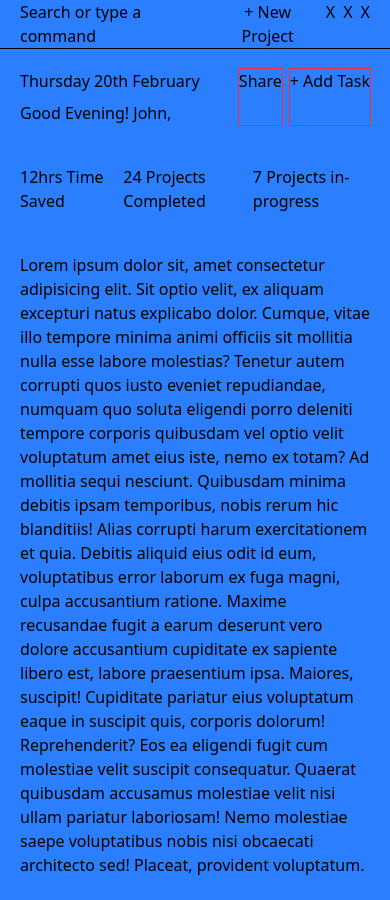
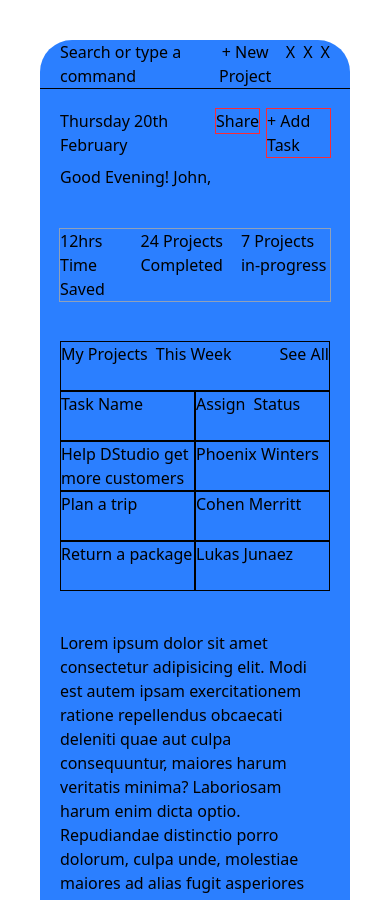
Before and after one commit to TechCrent/Dashboard, a website built with Vite: page dashboard/index.html in a window 390 px wide. Shown: the top 900 px of the page. Built offline with nearby package versions, Linux system fonts and the light colour scheme.

Commit message:
Finished layout for first section (Mobile View)

```diff
--- a/dashboard/index.html
+++ b/dashboard/index.html
@@ -6,8 +6,13 @@
     <link rel="stylesheet" href="/src/style.css" />
     <title>dashboard</title>
   </head>
-  <body class="grid grid-row md:grid-cols-[1fr_4fr]">
-    <div class="bg-green-500 hidden md:flex flex-col h-screen">
+  <!-- Whole Screen-->
+  <body class="">
+    <div class="grid grid-row md:grid-cols-[1fr_4fr] p-10">
+      <!-- Menu Bar Section -->
+      <div
+        class="bg-green-500 hidden md:flex flex-col h-auto rounded-tl-4xl rounded-bl-4xl"
+      >
         <div class="border-black border-b">
           <div class="p-5">
             <h1>Mondays</h1>
@@ -31,7 +36,11 @@
           </div>
         </div>
       </div>
-    <main class="bg-blue-500">
+
+      <!-- Main Section-->
+      <main
+        class="bg-blue-500 md:rounded-tl-none md:rounded-bl-none rounded-4xl"
+      >
         <header class="flex border-b border-black justify-between px-5">
           <div>Search or type a command</div>
           <div class="flex gap-2">
@@ -52,13 +61,15 @@
           </div>
           <!-- Share and Add task button-->
           <div class="flex gap-2">
-          <p class="outline outline-red-500">Share</p>
-          <p class="outline outline-red-500">+ Add Task</p>
+            <p class="outline outline-red-500 h-fit">Share</p>
+            <p class="outline outline-red-500 h-fit">+ Add Task</p>
           </div>
         </div>
         <!-- Section before containers-->
-      <div class="pb-5 p-5">
-        <div class="flex gap-2">
+        <div
+          class="pb-5 p-5 flex justify-center items-center md:block md:w-fit"
+        >
+          <div class="flex gap-2 outline outline-slate-400">
             <p>12hrs Time Saved</p>
             <p>24 Projects Completed</p>
             <p>7 Projects in-progress</p>
@@ -66,65 +77,95 @@
         </div>
         <!-- CONTAINERS-->
         <div class="">
-        <section class="p-5">
-          Lorem ipsum dolor sit, amet consectetur adipisicing elit. Sit optio
-          velit, ex aliquam excepturi natus explicabo dolor. Cumque, vitae illo
-          tempore minima animi officiis sit mollitia nulla esse labore
-          molestias? Tenetur autem corrupti quos iusto eveniet repudiandae,
-          numquam quo soluta eligendi porro deleniti tempore corporis quibusdam
-          vel optio velit voluptatum amet eius iste, nemo ex totam? Ad mollitia
-          sequi nesciunt. Quibusdam minima debitis ipsam temporibus, nobis rerum
-          hic blanditiis! Alias corrupti harum exercitationem et quia. Debitis
-          aliquid eius odit id eum, voluptatibus error laborum ex fuga magni,
-          culpa accusantium ratione. Maxime recusandae fugit a earum deserunt
-          vero dolore accusantium cupiditate ex sapiente libero est, labore
-          praesentium ipsa. Maiores, suscipit! Cupiditate pariatur eius
-          voluptatum eaque in suscipit quis, corporis dolorum! Reprehenderit?
-          Eos ea eligendi fugit cum molestiae velit suscipit consequatur.
-          Quaerat quibusdam accusamus molestiae velit nisi ullam pariatur
-          laboriosam! Nemo molestiae saepe voluptatibus nobis nisi obcaecati
-          architecto sed! Placeat, provident voluptatum.
+          <section class="p-5 grid grid-cols-2 grid-rows-5 mx-auto w-fit gap-0">
+            <div class="flex col-span-2 border border-black justify-between">
+              <!-- Row 1-->
+              <div class="flex gap-2">
+                <p>My Projects</p>
+                <p>This Week</p>
+              </div>
+              <div>
+                <p>See All</p>
+              </div>
+            </div>
+
+            <!-- Row 2 -->
+            <div class="border border-black">
+              <p>Task Name</p>
+            </div>
+            <div class="border border-black flex gap-2">
+              <p>Assign</p>
+              <p>Status</p>
+            </div>
+
+            <!-- Row 3 -->
+            <div class="border border-black">
+              <p>Help DStudio get more customers</p>
+            </div>
+            <div class="border border-black">
+              <p>Phoenix Winters</p>
+            </div>
+
+            <!-- Row 4 -->
+            <div class="border border-black">
+              <p>Plan a trip</p>
+            </div>
+            <div class="border border-black">
+              <p>Cohen Merritt</p>
+            </div>
+
+            <!-- Row 5 -->
+            <div class="border border-black">
+              <p>Return a package</p>
+            </div>
+            <div class="border border-black">
+              <p>Lukas Junaez</p>
+            </div>
           </section>
           <section class="p-5">
             Lorem ipsum dolor sit amet consectetur adipisicing elit. Modi est
-          autem ipsam exercitationem ratione repellendus obcaecati deleniti quae
-          aut culpa consequuntur, maiores harum veritatis minima? Laboriosam
-          harum enim dicta optio. Repudiandae distinctio porro dolorum, culpa
-          unde, molestiae maiores ad alias fugit asperiores deserunt! Numquam
-          excepturi laboriosam quaerat non, consequuntur at cumque
-          necessitatibus! Voluptatem voluptatibus ad nulla exercitationem maxime
-          aut ex. Eaque quis quisquam laudantium quos eius, dolore quo magni
-          veritatis aliquid, molestias sit nemo repudiandae animi quas commodi
-          officiis saepe obcaecati, nesciunt vitae aspernatur hic sed possimus
-          similique. Voluptate, at. Adipisci qui ea earum iste consequatur
-          beatae deleniti laudantium doloribus nam, voluptate iure, voluptates
-          mollitia libero culpa consequuntur numquam veniam aperiam dignissimos,
-          veritatis ad vel. Labore illum dolorem ipsum quidem. Adipisci quo illo
-          blanditiis quos iste fugit ad. Repellat provident facere amet ullam?
-          Error eveniet quis molestiae optio debitis? Eligendi id ad facilis ex
-          accusantium iure, ratione recusandae! Dolorum, odit.
+            autem ipsam exercitationem ratione repellendus obcaecati deleniti
+            quae aut culpa consequuntur, maiores harum veritatis minima?
+            Laboriosam harum enim dicta optio. Repudiandae distinctio porro
+            dolorum, culpa unde, molestiae maiores ad alias fugit asperiores
+            deserunt! Numquam excepturi laboriosam quaerat non, consequuntur at
+            cumque necessitatibus! Voluptatem voluptatibus ad nulla
+            exercitationem maxime aut ex. Eaque quis quisquam laudantium quos
+            eius, dolore quo magni veritatis aliquid, molestias sit nemo
+            repudiandae animi quas commodi officiis saepe obcaecati, nesciunt
+            vitae aspernatur hic sed possimus similique. Voluptate, at. Adipisci
+            qui ea earum iste consequatur beatae deleniti laudantium doloribus
+            nam, voluptate iure, voluptates mollitia libero culpa consequuntur
+            numquam veniam aperiam dignissimos, veritatis ad vel. Labore illum
+            dolorem ipsum quidem. Adipisci quo illo blanditiis quos iste fugit
+            ad. Repellat provident facere amet ullam? Error eveniet quis
+            molestiae optio debitis? Eligendi id ad facilis ex accusantium iure,
+            ratione recusandae! Dolorum, odit.
           </section>
-        <section class="5">
+          <section class="p-5">
             Lorem ipsum dolor, sit amet consectetur adipisicing elit. Laboriosam
             rerum cum voluptatem blanditiis quod nam ipsam earum optio deserunt
-          officia. Mollitia culpa sit beatae praesentium consectetur quae autem,
-          provident excepturi! Doloremque amet voluptatem quas a cupiditate
-          earum. Esse, possimus ex ab quaerat fugit dolorem cum perferendis
-          iure. Cupiditate pariatur beatae praesentium dolore dolorum,
-          distinctio sed provident, quia assumenda quam dignissimos. Libero quae
-          consequatur alias velit repudiandae, deleniti praesentium placeat sunt
-          commodi asperiores ipsa, consequuntur similique vel voluptate quos.
-          Recusandae iure aliquam sapiente sint eum laudantium voluptas maxime
-          sit quibusdam porro? A at aliquam quis et, culpa ea aspernatur?
-          Mollitia necessitatibus corporis aspernatur. Eaque consectetur rem
-          odio, maxime a veritatis ab at aut labore sunt culpa laboriosam natus
-          maiores. Explicabo, vero? Debitis modi at eos quis facere architecto
-          voluptatibus, perferendis dolor ipsum voluptate dolores illum quidem
-          labore atque culpa, nostrum qui non amet. Dolorum quas libero,
-          architecto odio aliquam voluptates necessitatibus.
+            officia. Mollitia culpa sit beatae praesentium consectetur quae
+            autem, provident excepturi! Doloremque amet voluptatem quas a
+            cupiditate earum. Esse, possimus ex ab quaerat fugit dolorem cum
+            perferendis iure. Cupiditate pariatur beatae praesentium dolore
+            dolorum, distinctio sed provident, quia assumenda quam dignissimos.
+            Libero quae consequatur alias velit repudiandae, deleniti
+            praesentium placeat sunt commodi asperiores ipsa, consequuntur
+            similique vel voluptate quos. Recusandae iure aliquam sapiente sint
+            eum laudantium voluptas maxime sit quibusdam porro? A at aliquam
+            quis et, culpa ea aspernatur? Mollitia necessitatibus corporis
+            aspernatur. Eaque consectetur rem odio, maxime a veritatis ab at aut
+            labore sunt culpa laboriosam natus maiores. Explicabo, vero? Debitis
+            modi at eos quis facere architecto voluptatibus, perferendis dolor
+            ipsum voluptate dolores illum quidem labore atque culpa, nostrum qui
+            non amet. Dolorum quas libero, architecto odio aliquam voluptates
+            necessitatibus.
           </section>
         </div>
       </main>
+    </div>
+
     <script type="module" src="/src/main.js"></script>
   </body>
 </html>
```
Lines whose indentation alone changed are shown as unchanged.
